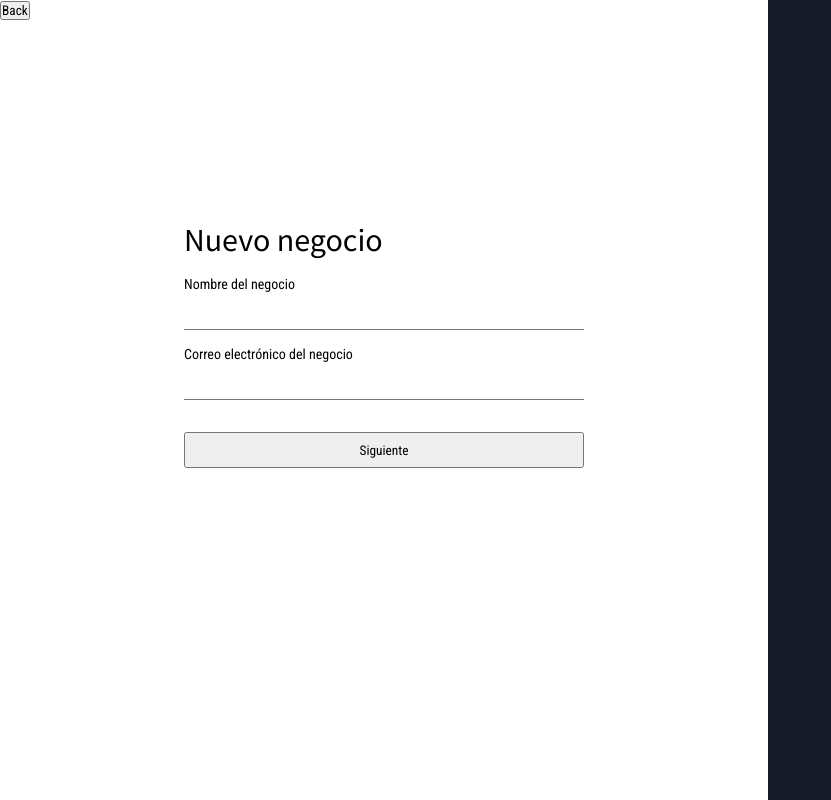
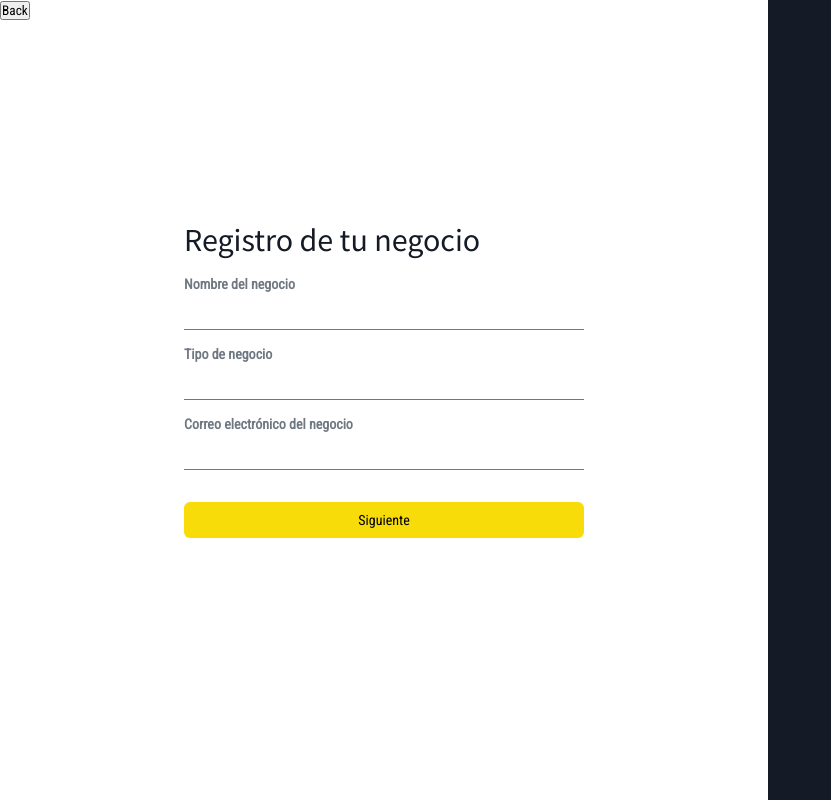
Before and after one commit to SebaOrtega/ProyectoSolidario, a React (Create React App) app: page /RegistroNegocio in a window 1280 px wide. Shown: the whole page, without its empty margins (0-831 px from the left). Built offline with nearby package versions, Linux system fonts and the light colour scheme.

Commit message:
RegistroNegocioAvance

```diff
--- a/src/components/RegistroNegocio.jsx
+++ b/src/components/RegistroNegocio.jsx
@@ -3,16 +3,19 @@ import { useHistory } from "react-router";
 import "./styles/RegistroNegocio.css";
 const RegistroNegocio = () => {
   let history = useHistory();
-
   return (
     <div className="grid-container">
       <div className="derecha">
         <button onClick={() => history.goBack()}>Back</button>
 
         <div className="registronegocio-container">
-          <h1>Nuevo negocio</h1>
+          <h1>Registro de tu negocio</h1>
           <label htmlFor="negocio">Nombre del negocio</label>
           <input type="text" id="negocio" />
+
+
+          <label htmlFor="tipo-negocio">Tipo de negocio</label>
+          <input type="text" id="tipo-negocio" />
 
           <label htmlFor="email">Correo electrónico del negocio</label>
           <input type="text" id="email-negocio" />
--- a/src/components/styles/RegistroNegocio.css
+++ b/src/components/styles/RegistroNegocio.css
@@ -1,5 +1,6 @@
 :root {
     --bk: #151b26;
+    --yellow: #F7DC0A;
   }
 
 *{
@@ -33,11 +34,13 @@
     flex-direction: column;
     align-items: center;
 
+    color: var(--bk);
+
 }
 
 .registronegocio-container h1{
     font-family: 'Source Sans Pro', sans-serif;
-    font-weight: 400;
+    font-weight: 500;
     font-size: 32px;
 
     margin-bottom: 16px;
@@ -48,7 +51,9 @@
 .registronegocio-container label{
     align-self: flex-start;
     font-size: 14px;
+    font-weight: bold;
     margin-bottom: 8px;
+    color: #6f7782;
 
 }
 
@@ -60,6 +65,7 @@
     box-sizing: border-box;
     margin-bottom: 16px;
     font-size: 16px;
+    font-weight: 500;
 
     outline: none;
     border-style: solid;
@@ -68,7 +74,17 @@
 }
 
 .registronegocio-container button{
+    background-color: var(--yellow);
+    border: none;
     margin-top: 16px;
     width: 100%;
     height: 36px;
+    padding: 0 12px;
+    cursor: pointer;
+
+    font-size: 14px;
+    font-weight: 500;
+
+    border-radius: 6px;
+    box-sizing: border-box;
 }
```
Also changed, not shown: src/components/Dropdown.jsx (added).
